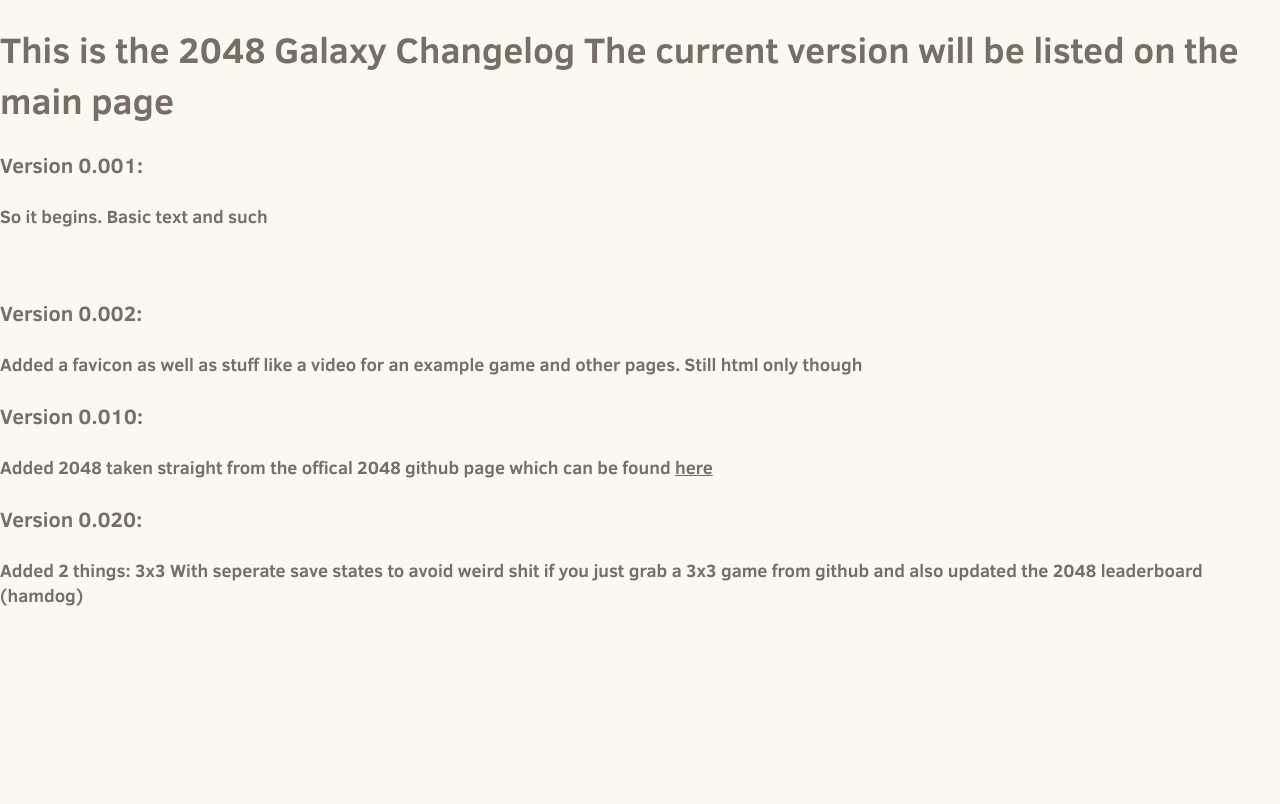
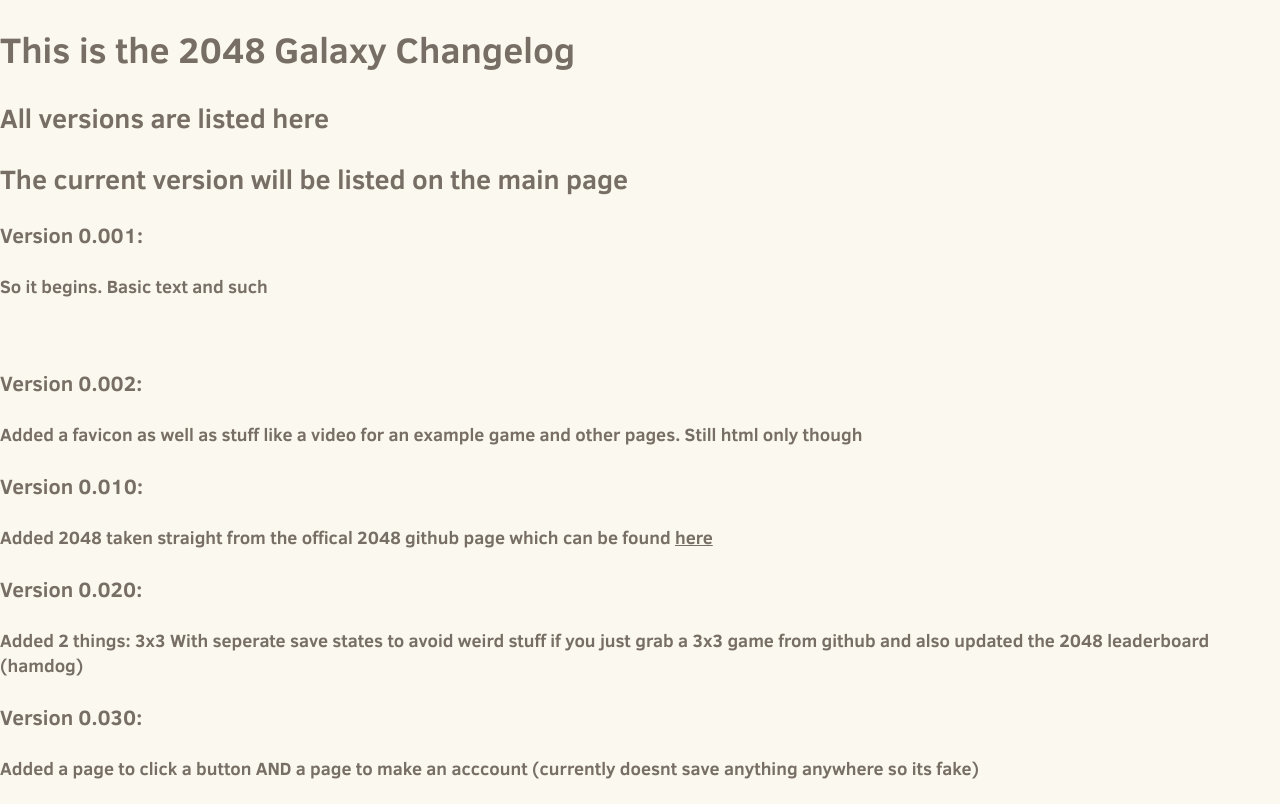
Before and after one commit to LoaffOfBread/2048galaxy, a plain HTML site: page changelog.html in a window 1280 px wide. Drawn offline with Linux system fonts and the light colour scheme.

Commit message:
Update changelog.html

```diff
--- a/changelog.html
+++ b/changelog.html
@@ -6,9 +6,9 @@
     </head>
     <link rel="icon" type="image/png" href="images/logo.png"
     <body>
-        <h1>This is the 2048 Galaxy Changelog
-            The current version will be listed on the main page
-        </h1>
+        <h1>This is the 2048 Galaxy Changelog</h1>
+        <h2>All versions are listed here</h2>
+        <h2>The current version will be listed on the main page</h2>
         <h3>
             Version 0.001:
         </h3>
@@ -27,11 +27,18 @@
         </h3>
         <h4>
             Added 2048 taken straight from the offical 2048 github page which can be found  <a href="https://github.com/gabrielecirulli/2048" target="_blank"> here</a>
+        </h4>
         <h3>
             Version 0.020:
         </h3>
         <h4>
-            Added 2 things: 3x3 With seperate save states to avoid weird shit if you just grab a 3x3 game from github and also updated the 2048 leaderboard (hamdog)
+            Added 2 things: 3x3 With seperate save states to avoid weird stuff if you just grab a 3x3 game from github and also updated the 2048 leaderboard (hamdog)
+        </h4>
+        <h3>
+            Version 0.030:
+        </h3>
+        <h4>
+            Added a page to click a button AND a page to make an acccount (currently doesnt save anything anywhere so its fake)
         </h4>
     </body>
 
```
